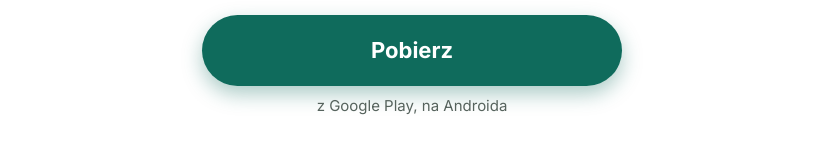
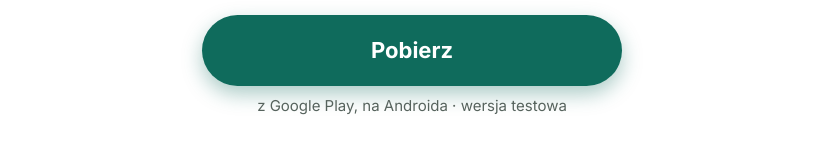
Before and after one commit to pspik/kitkuapp, a plain HTML site: page index.html in a window 1280 px wide. Shown: the part 1259-1420 px from the top of the page, without its empty margins (228-1051 px from the left). Drawn offline with Linux system fonts and the light colour scheme.

Commit message:
Pobierz: link zaproszenia do testu zamkniętego
Co-Authored-By: Claude Opus 5.5 <noreply@anthropic.com>
Claude-Session: https://claude.ai/code/session_01Lz8gJxS2uki7r8oLhaRRUg

```diff
--- a/index.html
+++ b/index.html
@@ -38,7 +38,8 @@ a{color:var(--acc)}.mut{color:var(--mut);font-size:15px}
 <p>Bez reklam i bez konta. Dane zostają w telefonie, a kopię zapasową zapisujesz w wybranym przez siebie pliku.</p>
 <h2>Zrzuty ekranu</h2>
 <div class="shots"><a href="img/1_pulpit-duzy.jpg"><img src="img/1_pulpit.jpg" alt="Pulpit" loading="lazy" width="540" height="960"></a><a href="img/2_wykresy-duzy.jpg"><img src="img/2_wykresy.jpg" alt="Wykresy wyników" loading="lazy" width="540" height="960"></a><a href="img/3_profil-duzy.jpg"><img src="img/3_profil.jpg" alt="Profil zwierzaka" loading="lazy" width="540" height="960"></a><a href="img/4_przypomnienia-duzy.jpg"><img src="img/4_przypomnienia.jpg" alt="Przypomnienia" loading="lazy" width="540" height="960"></a><a href="img/5_leki-duzy.jpg"><img src="img/5_leki.jpg" alt="Leki" loading="lazy" width="540" height="960"></a><a href="img/6_kalendarz-duzy.jpg"><img src="img/6_kalendarz.jpg" alt="Kalendarz" loading="lazy" width="540" height="960"></a><a href="img/7_zwierzaki-duzy.jpg"><img src="img/7_zwierzaki.jpg" alt="Zwierzaki" loading="lazy" width="540" height="960"></a><a href="img/8_kopia-duzy.jpg"><img src="img/8_kopia.jpg" alt="Kopia zapasowa" loading="lazy" width="540" height="960"></a></div>
-<p class="get"><a class="dl" href="https://play.google.com/store/apps/details?id=pl.kitkuapp.app">Pobierz</a><span>z Google Play, na Androida</span></p>
+<!-- Na czas testu zamkniętego: link zaproszenia dla testerów. Po publikacji produkcyjnej zmień na https://play.google.com/store/apps/details?id=pl.kitkuapp.app -->
+<p class="get"><a class="dl" href="https://play.google.com/apps/testing/pl.kitkuapp.app">Pobierz</a><span>z Google Play, na Androida · wersja testowa</span></p>
 <h2>Co nowego</h2>
 <!--NOWE--><section class="ver"><h2>0.11.5 <span>20.11.2026</span></h2><ul><li>Uwaga o konsultacji częstotliwości badań z weterynarzem przeniesiona nad przypomnienia jednorazowe.</li><li>W zakładce Dane przy numerze wersji link do listy zmian.</li></ul></section><p><a href="zmiany/">Pełna historia zmian</a></p><!--/NOWE-->
 <p><a href="polityka-prywatnosci/">Polityka prywatności</a></p>
```
